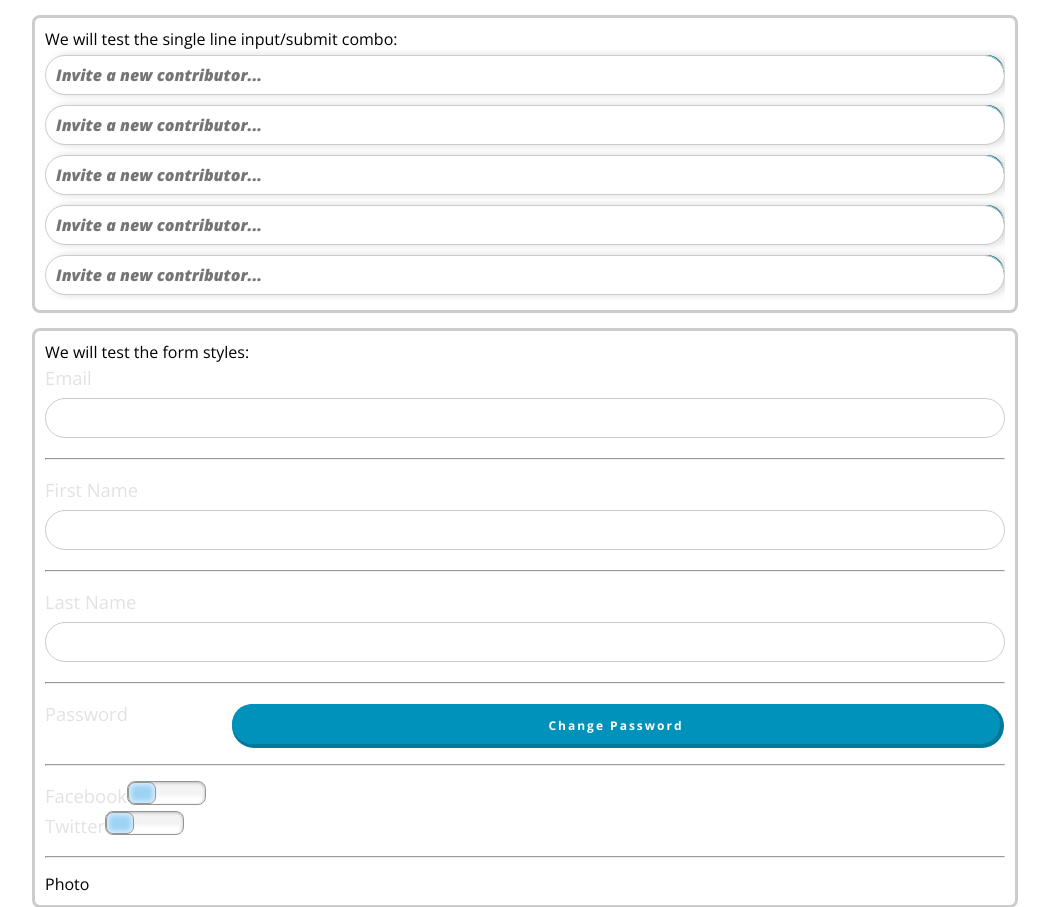
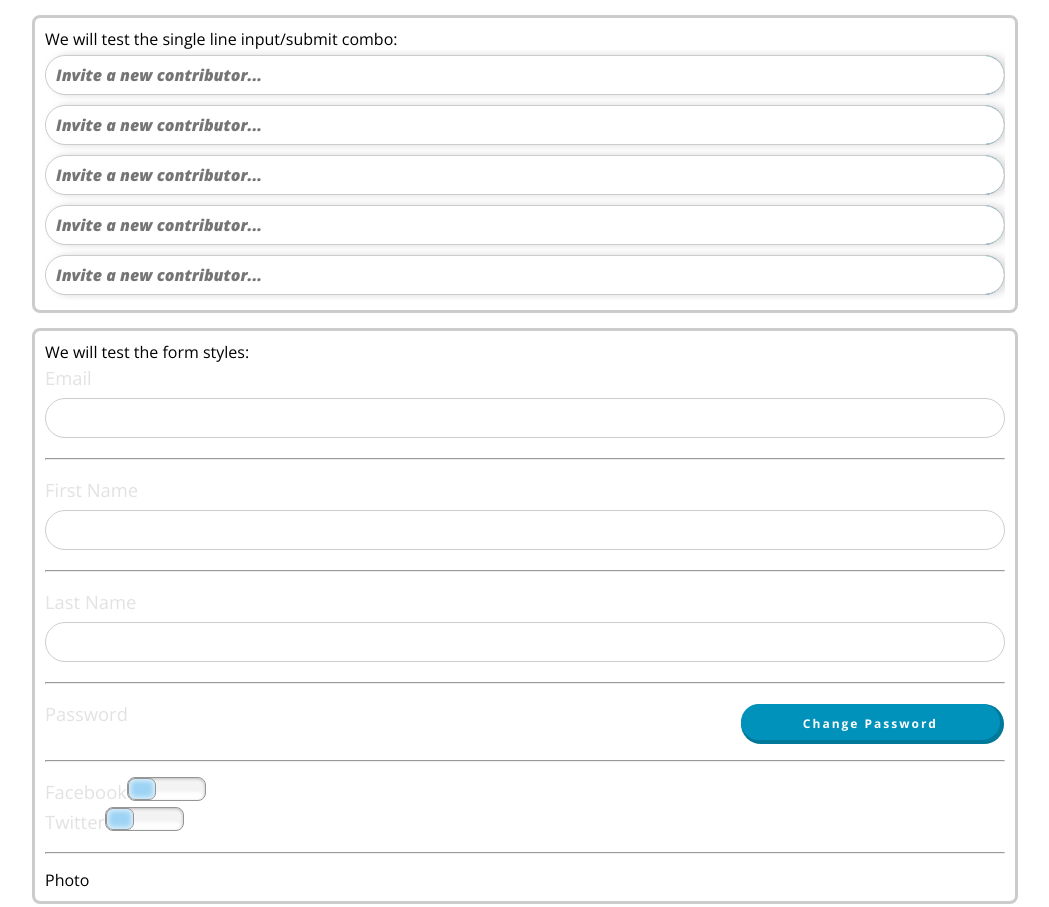
Before and after one commit to bcarlsen/webstrings, a CodeIgniter app: page /index.php/test/styles_test in a window 1280 px wide. Shown: the part 36-943 px from the top of the page, without its empty margins (115-1164 px from the left). Run offline with CodeIgniter, Linux system fonts and the light colour scheme; some libraries are stand-ins or nearby versions.

Commit message:
changes modals. Forms on home page have to be redone though - sizing is off.

```diff
--- a/public_html/less/forms.less
+++ b/public_html/less/forms.less
@@ -34,6 +34,7 @@ form {
       overflow: hidden;
       display: block;
       padding: 0 4px 0 8px;
+      width: 70%;
     }
 
     .file-input-wrapper {
@@ -73,8 +74,8 @@ form {
 
     input[type=submit], input[type=button], button {
       height: 30px;
-      padding: 20px 0;
-      width: 80%;
+      padding: 18px 0;
+      width: 27%;
       margin: 5px;
       float: right;
       color: white;
@@ -121,8 +122,7 @@ form {
         top: 0;
         right: 0;
         z-index: 1;
-        padding: 0 10px 0 80%;
-        text-align: right;
+        //padding: 0 10px 0 80%;
       }
 
       &.loading {
```
Also changed, not shown: public_html/css/ws.css.
